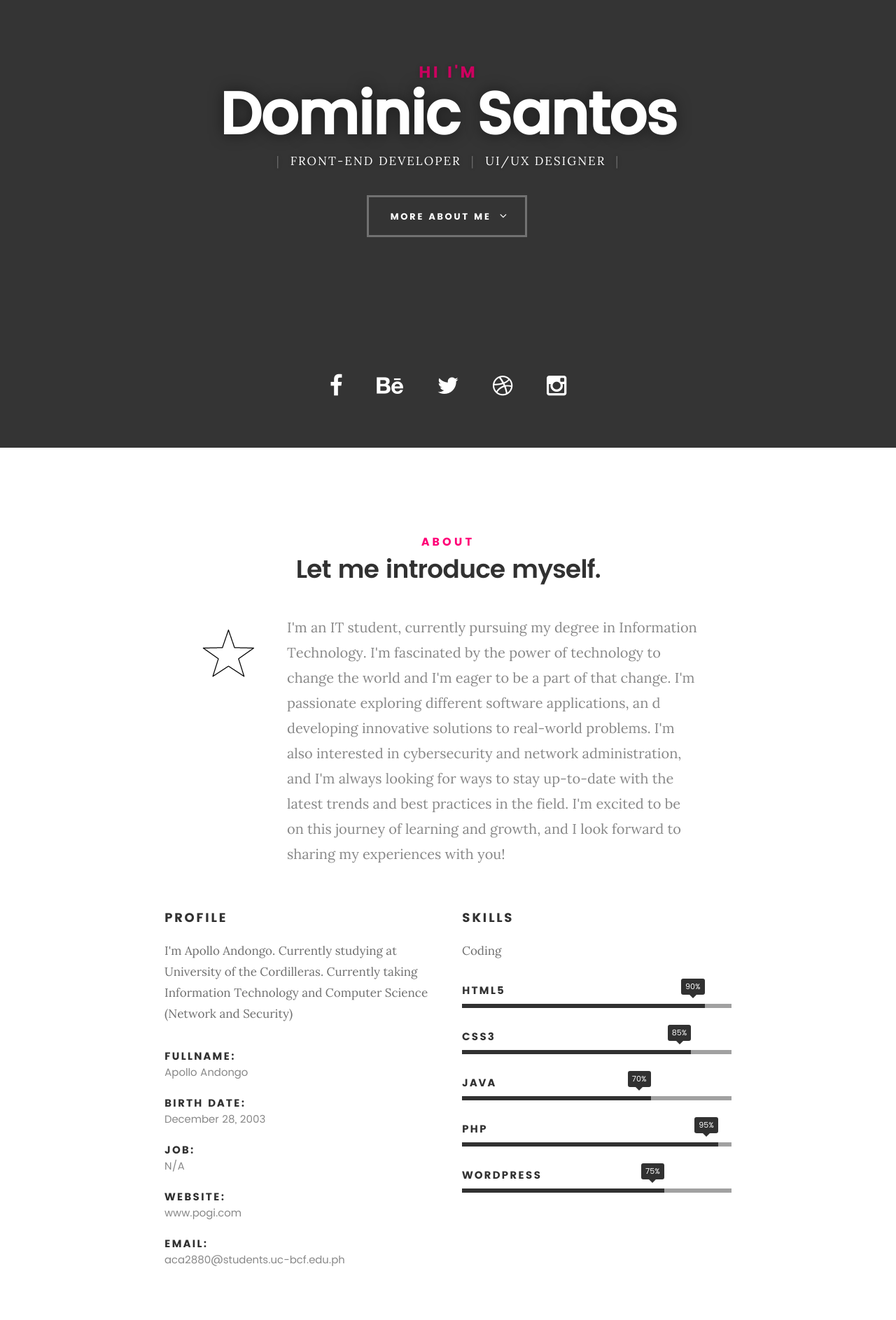
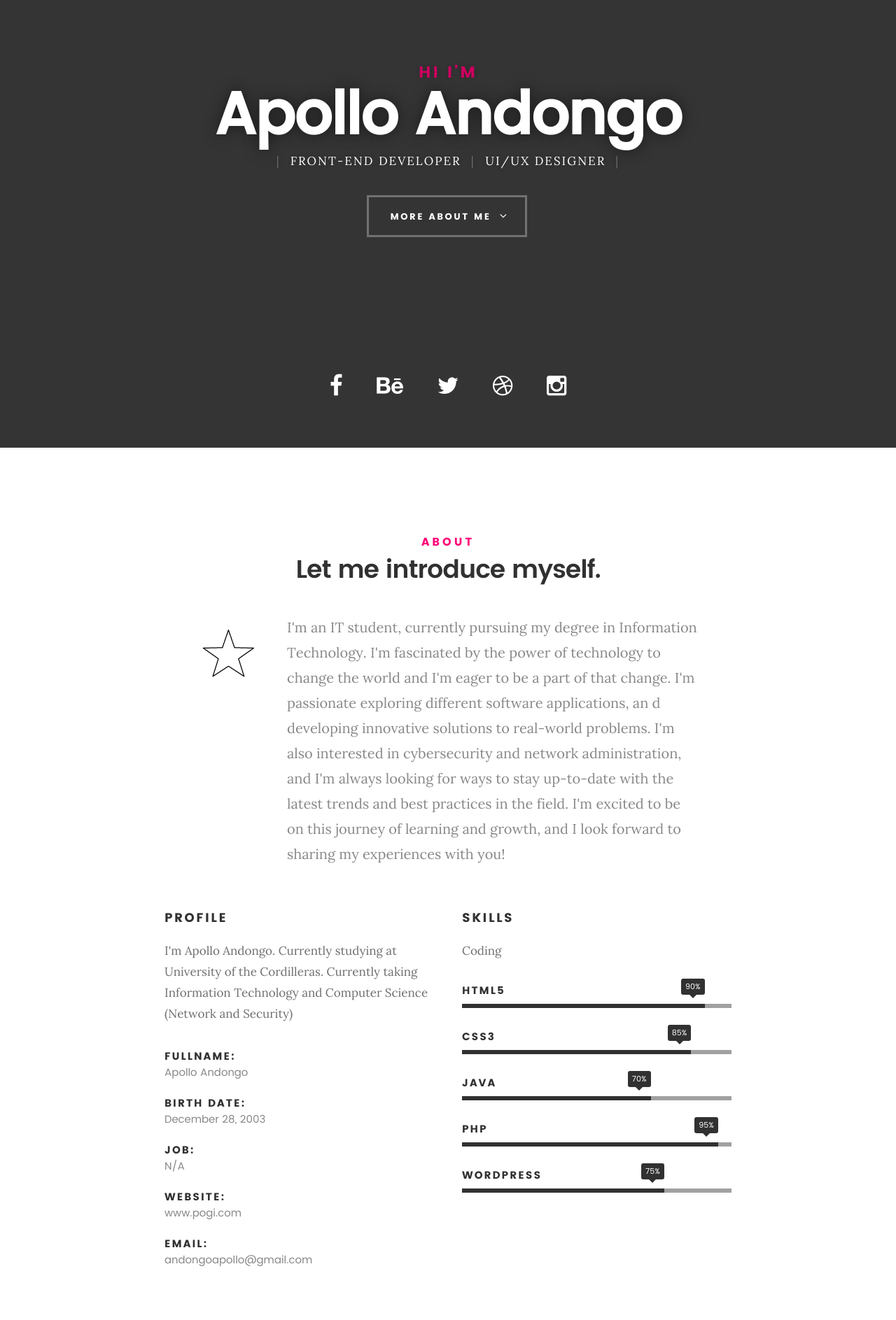
Before and after one commit to Apollo2132/Apollo2132.github.io, a plain HTML site: page index.html in a window 1280 px wide. Shown: the part 160-2047 px from the top of the page at 70% size. Drawn offline with Linux system fonts and the light colour scheme; files whose address does not match are found by name.

Commit message:
UPDATE INFO

```diff
--- a/css/main.css
+++ b/css/main.css
@@ -90,7 +90,7 @@ a, a:visited {
 	transition: all 0.3s ease-in-out;
 }
 a:hover, a:focus, a:active {
-	color: #FF0077;
+	color: #5a5567ff;
 	outline: 0;
 }
 
--- a/index.html
+++ b/index.html
@@ -74,7 +74,7 @@
    			<div class="col-twelve">
 
 	   			<h5>Hi I'm</h5>
-	   			<h1>Dominic Santos</h1>
+	   			<h1>Apollo Andongo</h1>
 
 	   			<p class="intro-position">
 	   				<span>Front-end Developer</span>
@@ -148,7 +148,7 @@
    				</li>
    				<li>
    					<strong>Email:</strong>
-   					<span>aca2880@students.uc-bcf.edu.ph</span>
+   					<span>andongoapollo@gmail.com</span>
    				</li>
 
    			</ul> <!-- /info-list -->
```
